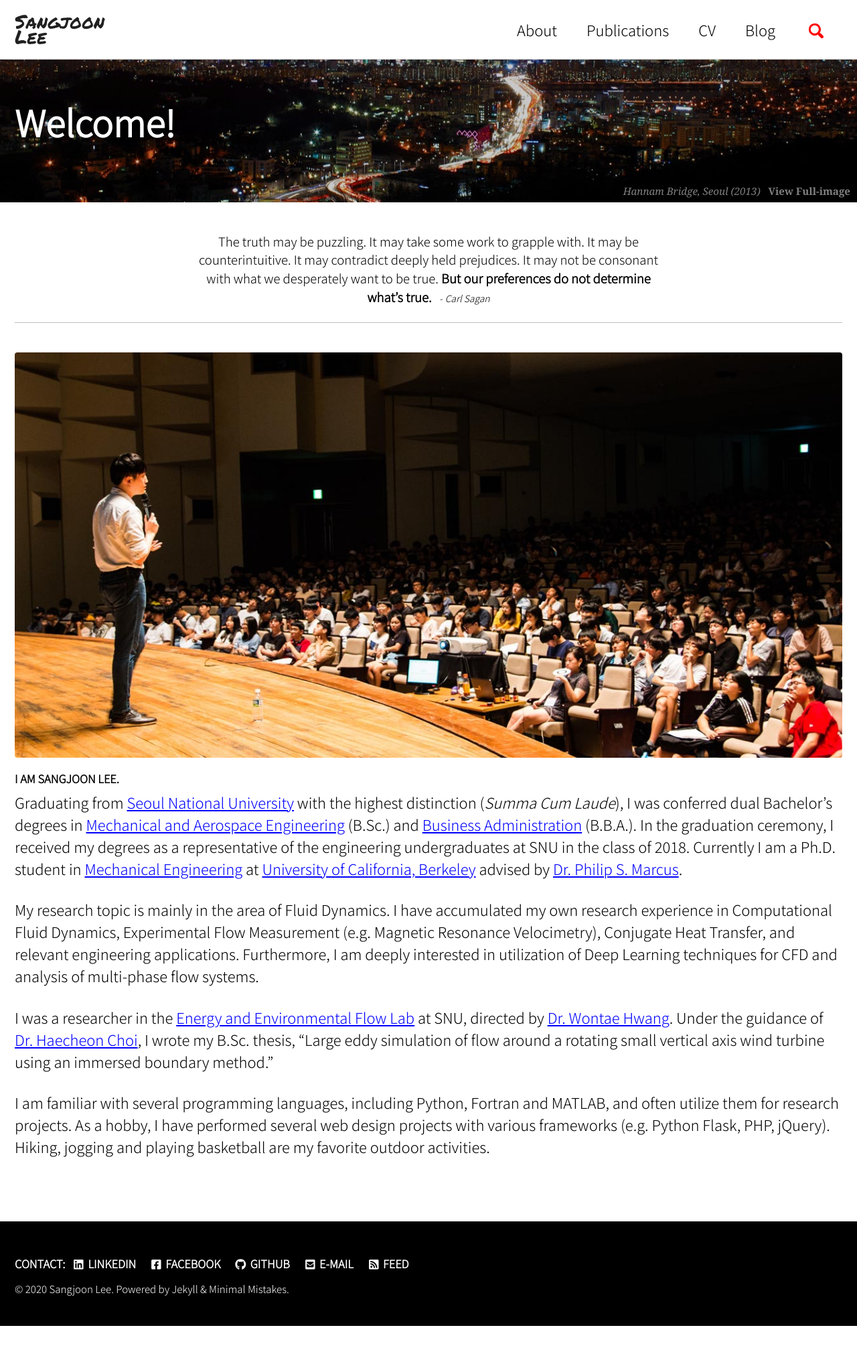
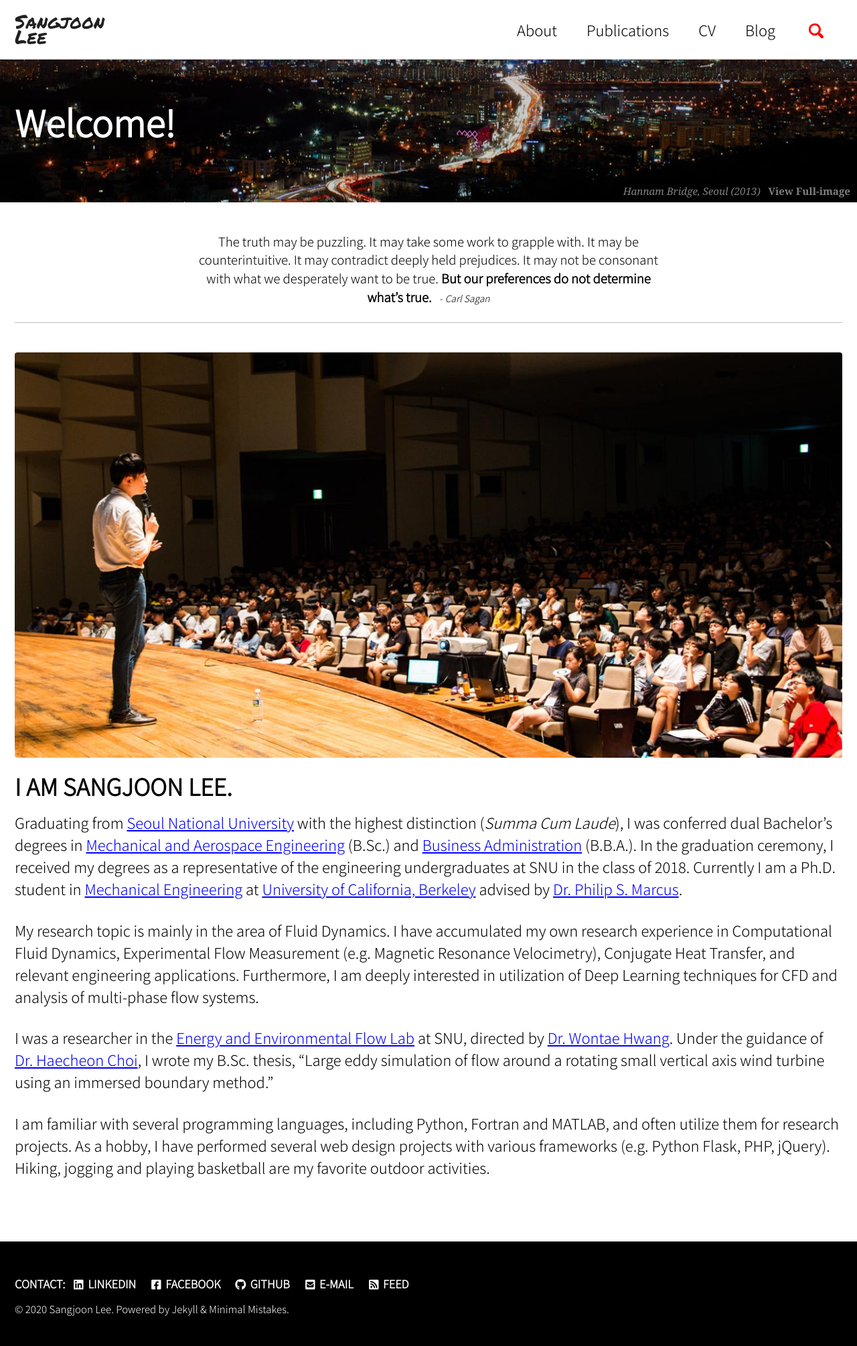
Before and after one commit to jun9303/jun9303.github.io, a Jekyll site: the page built from index.md, in a window 1280 px wide. Shown: the whole page at 67% size. Built offline with Jekyll 4.4.1, drawn with Linux system fonts in a browser that asks for light colours; cached includes are drawn as plain includes; nearby versions of some CDN libraries; before the commit the page ends 1979 px from its top, so only the background shows below that.

Commit message:
Signed-off-by: Joon <jun9303@gmail.com>

```diff
--- a/_sass/minimal-mistakes/_base.scss
+++ b/_sass/minimal-mistakes/_base.scss
@@ -35,7 +35,7 @@ h6 {
 
 h1 {
   margin-top: 0;
-  font-size: $type-size-6;
+  font-size: $type-size-3;
 }
 
 h2 {
--- a/_sass/minimal-mistakes/_variables.scss
+++ b/_sass/minimal-mistakes/_variables.scss
@@ -6,7 +6,7 @@
    Typography
    ========================================================================== */
 
-$doc-font-size: 16 !default;
+$doc-font-size: 12 !default;
 
 /* paragraph indention */
 $paragraph-indent: false !default; // true, false (default)
```
